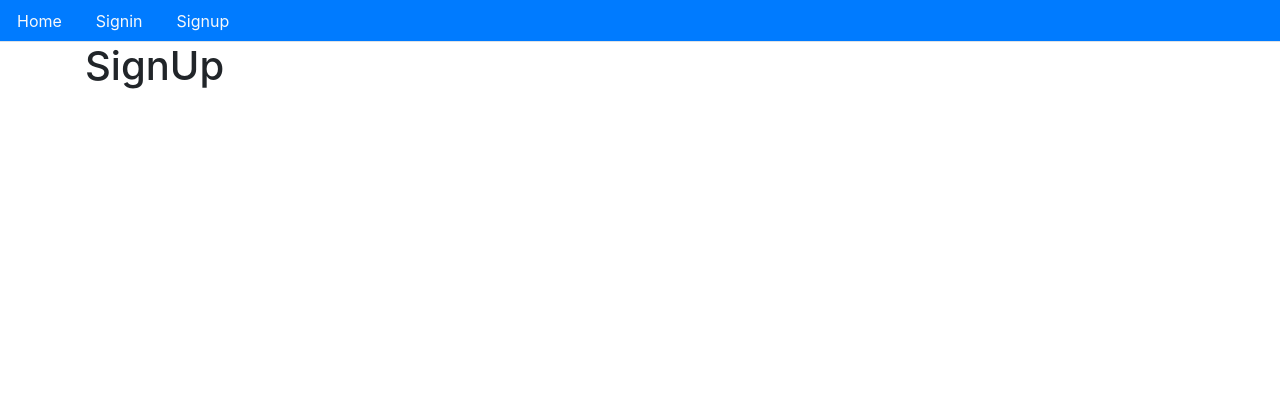
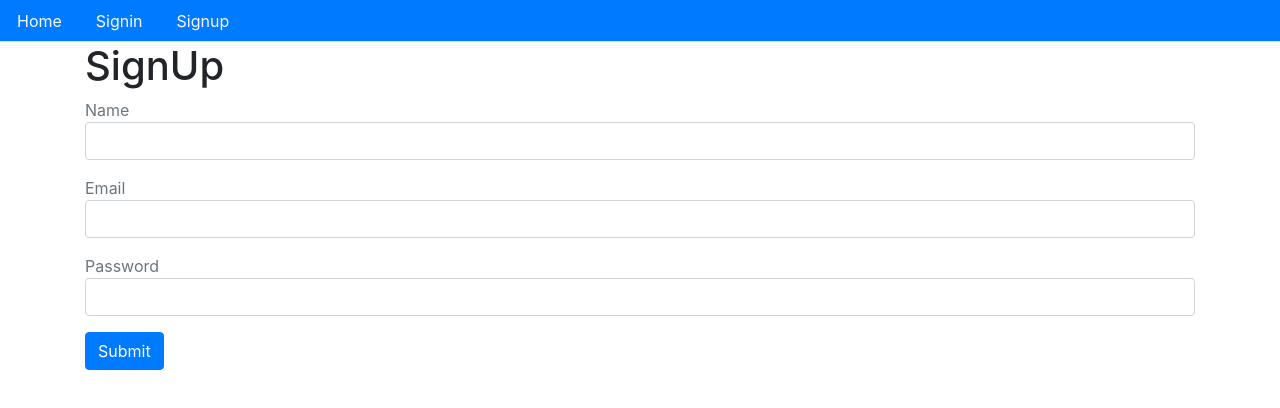
Before and after one commit to B0n-Echo/MERN-AUTH-BOILERPLATE, a React (Create React App) app in the folder client/: page /signup in a window 1280 px wide. Shown: the top 408 px of the page. Built offline with nearby package versions, Linux system fonts and the light colour scheme.

Commit message:
🛂MERN_AUTH08: REACT SIGN UP Setup - basic Signup Setup

```diff
--- a/client/src/auth/signup.js
+++ b/client/src/auth/signup.js
@@ -4,10 +4,56 @@ import Layout from '../core/Layout';
 import {ToastContainer, toast} from 'react-toastify';
 
 const Signup = () => {
-   return ( <Layout>
+
+    const [values, setValues] = useState({
+        name: '',
+        email: '',
+        password: '',
+        buttonText: 'Submit'   //* dynamically change the button text
+    });
+
+
+    const {buttonText} = values;
+
+
+    const signupForm = () => (
+        <form>
+            <div className="form-group">
+                <lable className="text-muted">Name</lable>
+                <input onChange={handleChange('name')}  type="text" className="form-control"/>
+            </div>
+
+            <div className="form-group">
+                <lable className="text-muted">Email</lable>
+                <input onChange={handleChange('email')}  type="email" className="form-control"/>
+            </div>
+
+            <div className="form-group">
+                <lable className="text-muted">Password</lable>
+                <input onChange={handleChange('password')}  type="password" className="form-control"/>
+            </div>
+
+            <div>
+                <button className="btn btn-primary" onClick={clickSubmit()}>{buttonText}</button>
+            </div>
+        </form>
+    );
+
+    const handleChange = (name) => (event) => {
+        // event.target.value;
+    }
+
+    const clickSubmit = (event) => {
+
+    }
+
+   return (
+   <Layout>
         <ToastContainer  />
         <h1>SignUp</h1>
-    </Layout>)
+        {signupForm()}
+    </Layout>
+    )
 }
 
 export default Signup;
```
